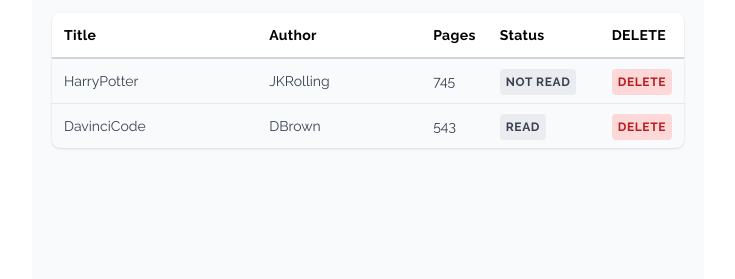
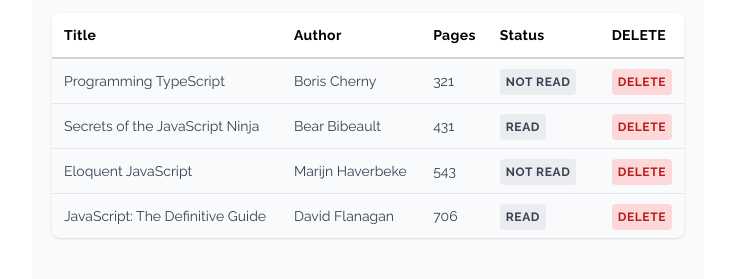
Before and after one commit to Mink-a/Library, a plain HTML site: page index.html in a window 1280 px wide. Shown: the part 599-878 px from the top of the page, without its empty margins (272-1007 px from the left). Drawn offline with nearby package versions, Linux system fonts and the light colour scheme.

Commit message:
delete button & change read status work now

```diff
--- a/app.js
+++ b/app.js
@@ -0,0 +1,98 @@
+const tableBody = document.querySelector("#tbody");
+
+const DEFAULT_BOOKS = [
+  {
+    title: "JavaScript: The Definitive Guide",
+    author: "David Flanagan",
+    pages: 706,
+    status: "READ",
+  },
+  {
+    title: "Eloquent JavaScript",
+    author: "Marijn Haverbeke ",
+    pages: 543,
+    status: "NOT READ",
+  },
+  {
+    title: "Secrets of the JavaScript Ninja",
+    author: "Bear Bibeault",
+    pages: 431,
+    status: "READ",
+  },
+  {
+    title: "Programming TypeScript",
+    author: "Boris Cherny",
+    pages: 321,
+    status: "NOT READ",
+  },
+];
+
+let library = DEFAULT_BOOKS;
+
+function displayBooks() {
+  tableBody.innerHTML = "";
+  library.forEach((book) => {
+    const oneBookRow = `
+    <tr>
+      <td class="p-3 text-sm text-gray-700 whitespace-nowrap">${book.title}</td>
+      <td class="p-3 text-sm text-gray-700 whitespace-nowrap">${book.author}</td>
+      <td class="p-3 text-sm text-gray-700 whitespace-nowrap hidden sm:table-cell">${book.pages}</td>
+      <td class="p-3 text-sm text-gray-700 whitespace-nowrap">
+        <span class="read-status p-1.5 text-xs bg-gray-200 text-gray-700 bg-opacity-70 rounded font-semibold uppercase tracking-wider cursor-pointer">
+        ${book.status}
+        </span>
+      </td>
+      <td class="p-3 text-sm text-gray-700 whitespace-nowrap hidden sm:table-cell">
+        <span class="p-1.5 text-xs bg-red-200 text-red-700 bg-opacity-70 rounded font-semibold uppercase tracking-wider cursor-pointer">
+        DELETE
+        </span>
+      </td>
+    </tr>
+      `;
+    tableBody.insertAdjacentHTML("afterbegin", oneBookRow);
+  });
+}
+
+document.addEventListener("DOMContentLoaded", displayBooks());
+
+// Find the index of book in library
+function findBookInLibrary(library, bookTitle) {
+  for (let book of library) {
+    if (book.title === bookTitle) {
+      return library.indexOf(book);
+    }
+  }
+}
+
+// Delete Book
+function deleteBook(bookId) {
+  library.splice(bookId, 1);
+}
+// deleteBook(2)
+
+// change read status
+function changeReadStatus(bookId) {
+  if (library[bookId].status === "READ") {
+    library[bookId].status = "NOT READ";
+  } else {
+    library[bookId].status = "READ";
+  }
+}
+// changeReadStatus(2);
+
+tableBody.addEventListener("click", (e) => {
+  let currentBookTitle = e.target.parentNode.parentNode.childNodes[1].innerText;
+  // console.log(currentBookTitle);
+  let bookId = findBookInLibrary(library, currentBookTitle);
+
+  // Delete book if click delete button
+  if (e.target.innerText === "DELETE") {
+    deleteBook(bookId);
+  }
+
+  // Change status if click on read o/ not read button
+  if (e.target.classList.contains("read-status")) {
+    changeReadStatus(bookId);
+  }
+  displayBooks();
+});
--- a/index.html
+++ b/index.html
@@ -41,8 +41,8 @@
           <label for="status" class="block text-sm font-medium text-gray-700">Status</label>
           <div class="mt-1">
             <select name="status" id="status" class="w-full">
-              <option value="read">READ</option>
-              <option value="not-read">NOT READ</option>
+              <option value="READ">READ</option>
+              <option value="NOT READ">NOT READ</option>
             </select>
           </div>
         </div>
@@ -65,7 +65,7 @@
               <th class="w-16 p-3 text-sm font-semibold tracking-wide text-left hidden sm:table-cell">DELETE</th>
             </tr>
           </thead>
-          <tbody class="divide-y divide-gray-200">
+          <tbody id="tbody" class="divide-y divide-gray-200">
             <tr>
               <td class="p-3 text-sm text-gray-700 whitespace-nowrap">HarryPotter</td>
               <td class="p-3 text-sm text-gray-700 whitespace-nowrap">JKRolling</td>
@@ -77,22 +77,13 @@
                   class="p-1.5 text-xs bg-red-200 text-red-700 bg-opacity-70 rounded font-semibold uppercase tracking-wider">DELETE</span>
               </td>
             </tr>
-            <tr>
-              <td class="p-3 text-sm text-gray-700 whitespace-nowrap">DavinciCode</td>
-              <td class="p-3 text-sm text-gray-700 whitespace-nowrap">DBrown</td>
-              <td class="p-3 text-sm text-gray-700 whitespace-nowrap hidden sm:table-cell">543</td>
-              <td class="p-3 text-sm text-gray-700 whitespace-nowrap"><span
-                  class="p-1.5 text-xs bg-gray-200 text-gray-700 bg-opacity-70 rounded font-semibold uppercase tracking-wider">read</span>
-              </td>
-              <td class="p-3 text-sm text-gray-700 whitespace-nowrap hidden sm:table-cell"><span
-                  class="p-1.5 text-xs bg-red-200 text-red-700 bg-opacity-70 rounded font-semibold uppercase tracking-wider">DELETE</span>
-              </td>
-            </tr>
           </tbody>
         </table>
       </div>
     </div>
   </div>
+
+  <script src="app.js"></script>
 </body>
 
 </html>
```
